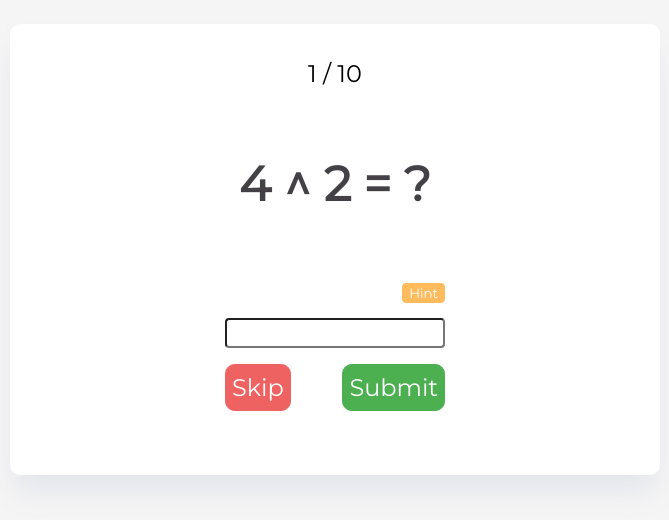
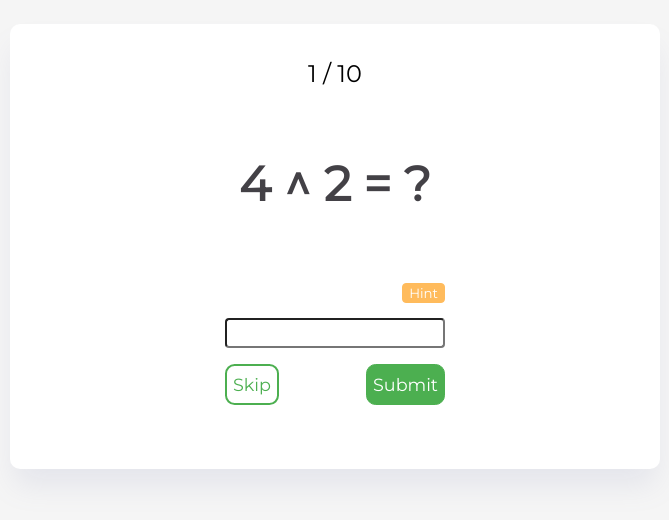
Before and after one commit to hirohiro2255/bitwise-quizzes, a SvelteKit app: page / in a window 1280 px wide. Shown: the top 520 px of the page, without its empty margins (305-974 px from the left). Built offline with nearby package versions, Linux system fonts and the light colour scheme.

Commit message:
Changed font-size of buttons

```diff
--- a/src/routes/+page.svelte
+++ b/src/routes/+page.svelte
@@ -156,17 +156,18 @@
     padding-top: 0.5rem;
     padding-bottom: 0.5rem;
     margin-top: 1rem;
-    font-size: 1.5rem;
+    font-size: 1.1rem;
     border-radius: 0.6rem;
-    color: #fff;
-    background-color: #ef6262;
-    border: 1px solid #ef6262;
-    color: white;
+    color: #4caf50;
+    background-color: transparent;
+    border: 2px solid #4caf50;
   }
 
   .skip:hover {
     cursor: pointer;
     opacity: 0.8;
+    color: white;
+    background-color: #4caf50;
     transition: ease-in 0.2s;
   }
 
@@ -174,7 +175,7 @@
     padding-top: 0.5rem;
     padding-bottom: 0.5rem;
     margin-top: 1rem;
-    font-size: 1.5rem;
+    font-size: 1.1rem;
     border-radius: 0.6rem;
     color: #fff;
     background-color: #4caf50;
```
